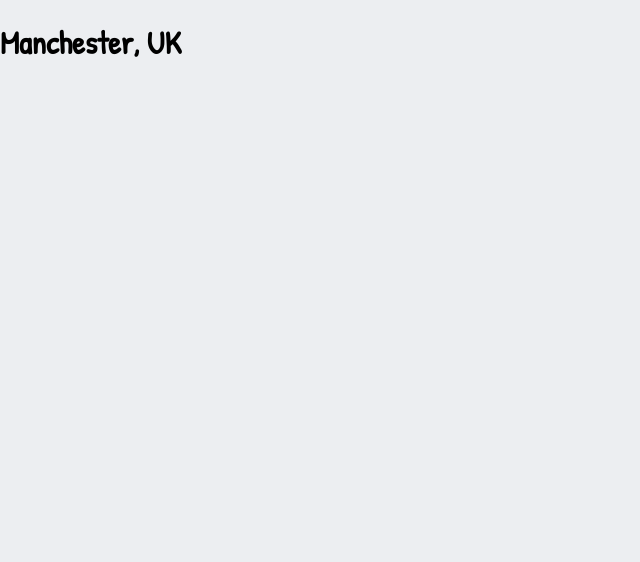
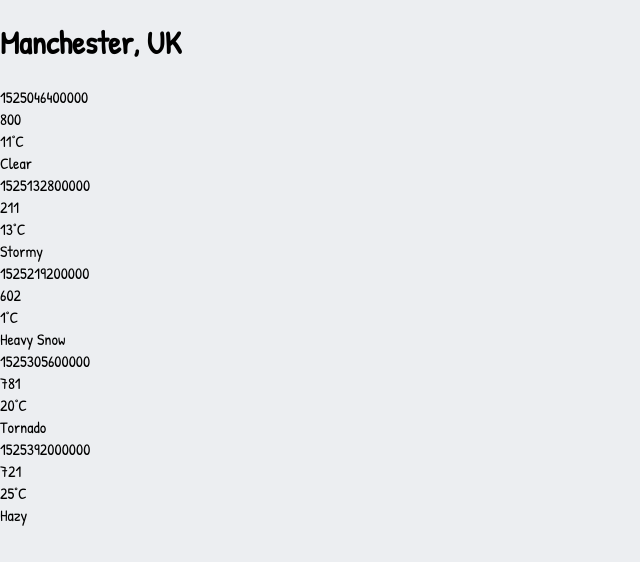
Before and after one commit to BenSymons/bg-weather-app, a React (Create React App) app: page / in a window 1280 px wide. Shown: the top 562 px of the page, without its empty margins (0-640 px from the left). Built offline with nearby package versions, Linux system fonts and the light colour scheme; a web font is replaced by a local one.

Commit message:
forecast summaries added

```diff
--- a/public/index.html
+++ b/public/index.html
@@ -11,6 +11,7 @@
 
     <title>Weather App</title>
   </head>
+
   <body>
     <noscript>You need to enable JavaScript to run this app.</noscript>
     <div id="root"></div>
--- a/src/components/App.js
+++ b/src/components/App.js
@@ -3,17 +3,31 @@
 import PropTypes from "prop-types";
 import LocationDetails from "./LocationDetails";
 import ForecastSummary from "./ForecastSummary";
+import ForecastSummaries from "./ForecastSummaries";
+import forecast from "../data/forecast.json";
 
 function App(props) {
-  const { location } = props;
+  const { location, forecasts } = props;
   return (
     <div className="App">
       <LocationDetails city={location.city} country={location.country} />
+      <ForecastSummaries forecasts={forecasts} />
     </div>
   );
 }
 
 App.propTypes = {
+  forecasts: PropTypes.arrayOf(
+    PropTypes.shape({
+      date: PropTypes.number,
+      description: PropTypes.string,
+      icon: PropTypes.string,
+      temperature: PropTypes.shape({
+        max: PropTypes.number,
+        min: PropTypes.number,
+      }),
+    })
+  ).isRequired,
   location: PropTypes.shape({
     city: PropTypes.string,
     country: PropTypes.string,
--- /dev/null
+++ b/src/components/ForecastSummaries.js
@@ -0,0 +1,35 @@
+import React from "react";
+import PropTypes from "prop-types";
+import ForecastSummary from "./ForecastSummary";
+
+function ForecastSummaries({ forecasts }) {
+  return (
+    <div className="forecast-summaries">
+      {forecasts.map((forecast) => (
+        <ForecastSummary
+          key={forecast.date}
+          date={forecast.date}
+          description={forecast.description}
+          icon={forecast.icon}
+          temperature={forecast.temperature}
+        />
+      ))}
+    </div>
+  );
+}
+
+ForecastSummaries.propTypes = {
+  forecasts: PropTypes.arrayOf(
+    PropTypes.shape({
+      date: PropTypes.number.isRequired,
+      description: PropTypes.string.isRequired,
+      icon: PropTypes.string.isRequired,
+      temperature: PropTypes.shape({
+        min: PropTypes.number,
+        max: PropTypes.number,
+      }),
+    })
+  ).isRequired,
+};
+
+export default ForecastSummaries;
--- a/src/index.js
+++ b/src/index.js
@@ -7,6 +7,6 @@
 const root = ReactDOM.createRoot(document.getElementById("root"));
 root.render(
   <React.StrictMode>
-    <App location={forecast.location} />
+    <App location={forecast.location} forecasts={forecast.forecasts} />
   </React.StrictMode>
 );
```
Also changed, not shown: src/components/ForecastSummary.js (+6 -2 lines).
